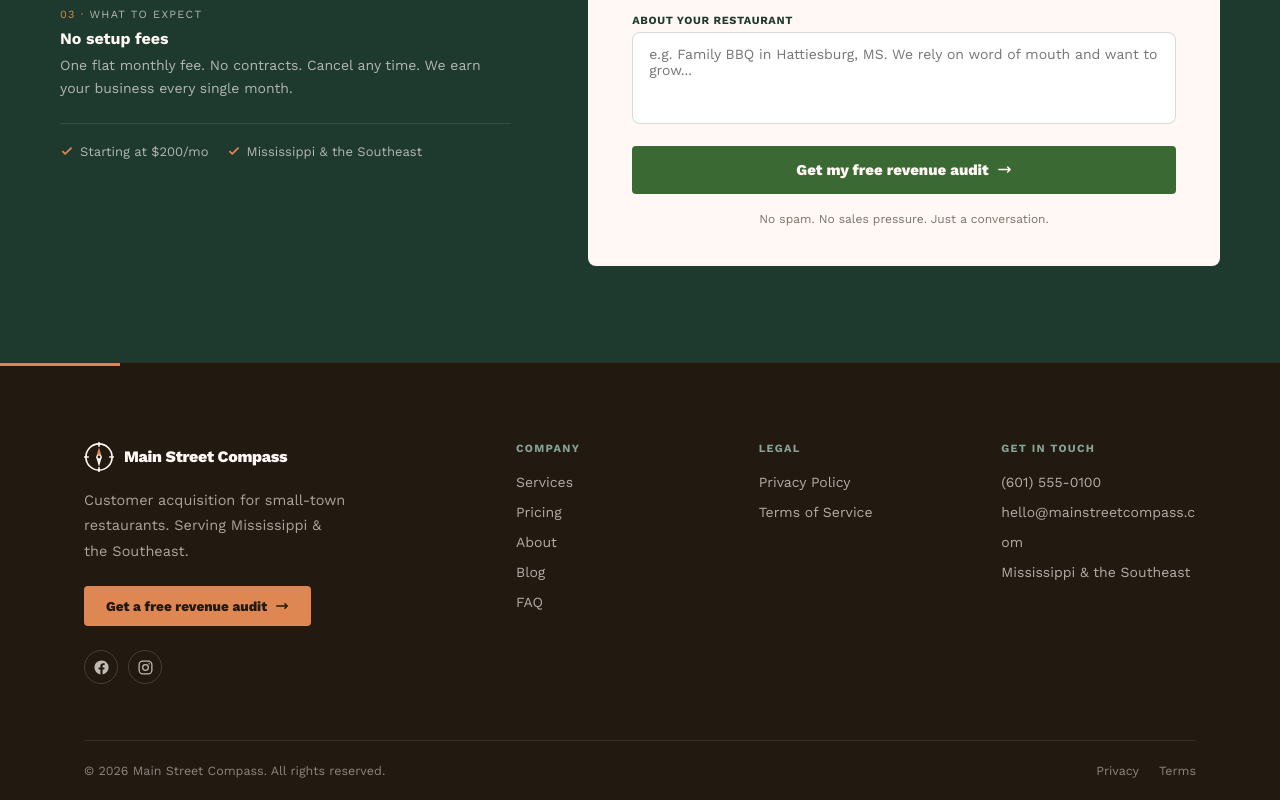
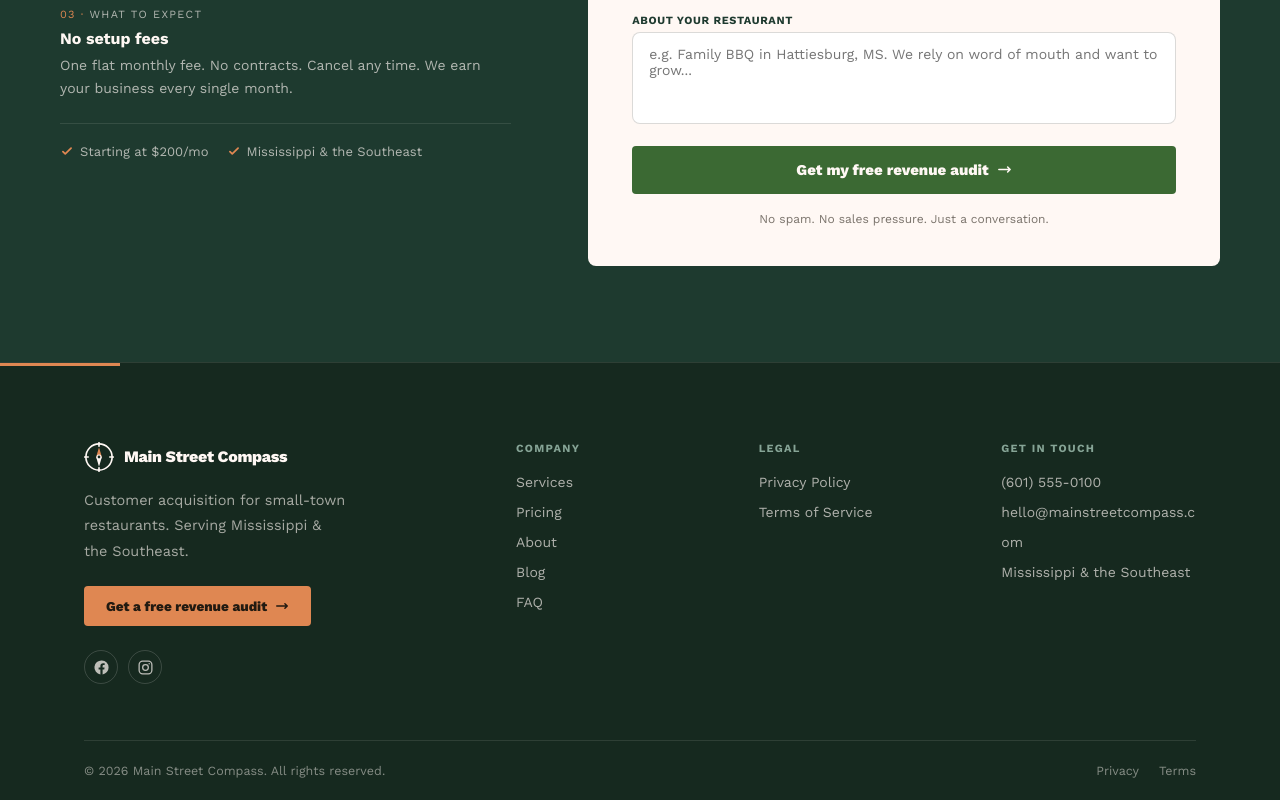
Before and after one commit to MainStreetGrowth/mainstreetgrowth, a Next.js app: page / in a window 1280 px wide. Shown: the part 6001-6801 px from the top of the page. Built offline with nearby package versions, Linux system fonts and the light colour scheme.

Commit message:
Footer: deeper forest tone instead of charcoal so it stays on-brand

```diff
--- a/app/_components/SiteFooter.tsx
+++ b/app/_components/SiteFooter.tsx
@@ -66,8 +66,10 @@ export default function SiteFooter() {
     textDecoration: "none",
   };
 
+  // Deeper shade of the brand forest — same hue family, reads as depth (not a foreign block).
+  const footerBg = "#16291f";
   return (
-    <footer style={{ background: T.charcoal, color: T.onInk, borderTop: "1px solid rgba(255,248,244,0.08)" }}>
+    <footer style={{ background: footerBg, color: T.onInk, borderTop: "1px solid rgba(255,248,244,0.1)" }}>
       {/* thin warm accent to separate from the section above */}
       <div style={{ height: 3, background: `linear-gradient(90deg, ${T.terracotta} 0%, ${T.terracotta} 120px, transparent 120px)` }} />
 
@@ -76,7 +78,7 @@ export default function SiteFooter() {
           {/* Brand */}
           <div style={{ flex: "1 1 300px", maxWidth: 360 }}>
             <div style={{ display: "flex", alignItems: "center", gap: 10, marginBottom: 16 }}>
-              <CompassMark size={30} ring={T.cream} north={T.terracotta} south={T.cream} hub={T.charcoal} />
+              <CompassMark size={30} ring={T.cream} north={T.terracotta} south={T.cream} hub={footerBg} />
               <span style={{ fontWeight: 800, fontSize: 16, letterSpacing: "-0.02em" }}>{SITE.name}</span>
             </div>
             <p style={{ fontSize: 14.5, color: "rgba(255,248,244,0.62)", lineHeight: 1.75, margin: "0 0 22px", maxWidth: 300 }}>
```
